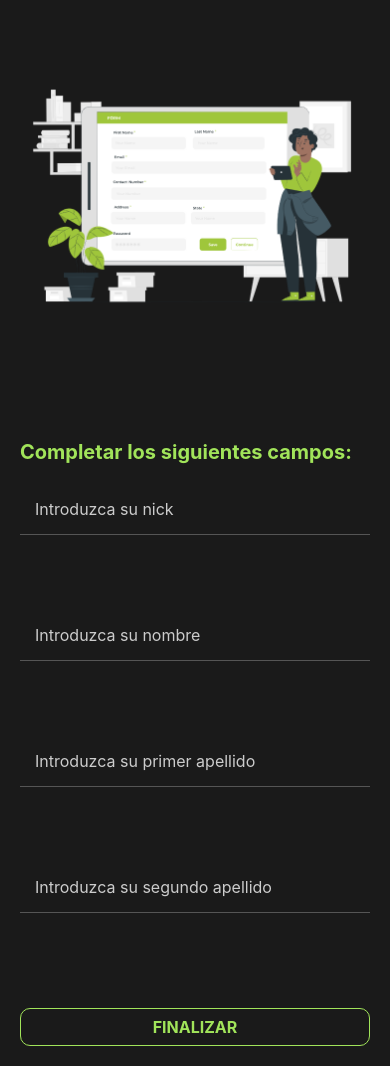
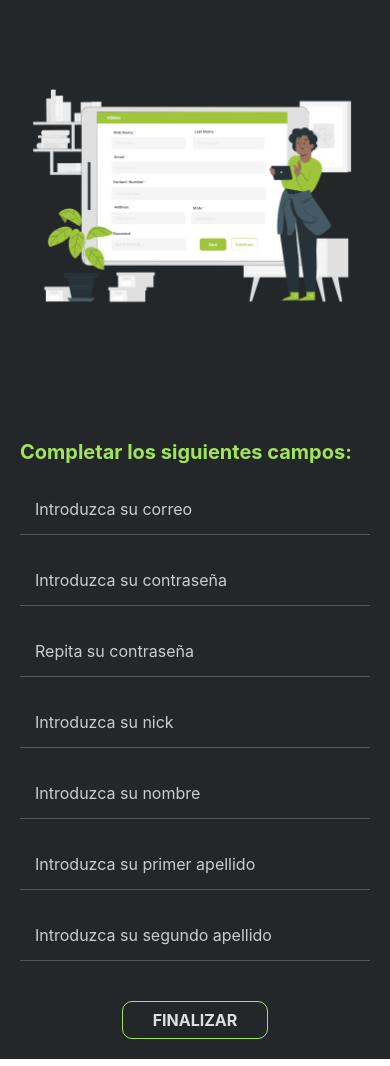
Before and after one commit to FernandoVB96/VedrunaApp, a React Native app: screen /Register in a window 390 px wide. Built offline with nearby package versions, Linux system fonts and the light colour scheme.

Commit message:
registro firebase

```diff
--- a/src/paginas/LoginScreen.js
+++ b/src/paginas/LoginScreen.js
@@ -2,14 +2,12 @@
 import React from 'react';
 import { View, Text, TextInput, TouchableOpacity, StyleSheet, Image } from 'react-native';
 import { getAuth, signInWithEmailAndPassword } from 'firebase/auth';
-import { app } from '../../firebase-config'; // Importa la app ya inicializada
+import { app } from '../../firebase-config';
 
 export default function LoginScreen({ navigation }) {
 
   const [email, setEmail] = React.useState('');
   const [password, setPassword] = React.useState('');
-
-  // Usa la app que ya fue inicializada
   const auth = getAuth(app);
 
   const handleSingIn = () => {
@@ -28,7 +26,7 @@ export default function LoginScreen({ navigation }) {
       {/* Sección del Logo */}
       <View style={styles.logoSection}>
         <Image
-          source={require('../img/logoVedruna.png')} // Reemplaza con la ubicación correcta de tu imagen
+          source={require('../img/logoVedruna.png')}
           style={styles.logo}
         />
       </View>
@@ -83,35 +81,36 @@ const styles = StyleSheet.create({
     flex: 1,
     backgroundColor: '#23272A',
     alignItems: 'center',
-    justifyContent: 'space-between', // Espacia el contenido entre el top y el bottom
-    paddingTop: 10, // Ajuste de padding superior
-    paddingBottom: 20, // Espacio en la parte inferior
+    justifyContent: 'space-between',
+    paddingTop: 10,
+    paddingBottom: 20,
   },
   logoSection: {
-    marginTop: 0, // Sin margen superior para que el logo esté en la parte superior
-    marginBottom: 20, // Espacio debajo del logo
+    marginTop: 0,
+    marginBottom: 20,
   },
   logo: {
-    width: 200, // Tamaño del logo
-    height: 200, // Tamaño del logo
+    width: 200,
+    height: 200,
     resizeMode: 'contain',
   },
   titleSection: {
-    marginBottom: 40, // Espacio debajo del título
+    marginBottom: 40,
     alignItems: 'center',
   },
   title: {
     color: '#DFDFDF',
-    fontSize: 40, // Tamaño de letra
+    fontSize: 40,
     fontWeight: 'bold',
   },
   formSection: {
     width: '80%',
-    marginBottom: 0, // Ajuste aún más el margen inferior para mover el formulario más hacia arriba
+    marginBottom: 0,
   },
   input: {
     backgroundColor: '#323639',
-    borderRadius: 10,  // Aquí se le da un borderRadius de 10
+    color: '#DFDFDF',
+    borderRadius: 10,
     padding: 10,
     marginBottom: 15,
     fontSize: 16,
@@ -125,11 +124,11 @@ const styles = StyleSheet.create({
   buttonSection: {
     width: '80%',
     alignItems: 'center',
-    marginBottom: 30, // Más espacio debajo del botón
+    marginBottom: 30,
   },
   loginButton: {
     backgroundColor: '#9FC63B',
-    borderRadius: 10, // Botón más redondeado
+    borderRadius: 10,
     paddingVertical: 10,
     paddingHorizontal: 20,
     alignItems: 'center',
--- a/src/paginas/RegisterScreen.js
+++ b/src/paginas/RegisterScreen.js
@@ -1,20 +1,68 @@
 import React from 'react';
-import { View, Text, TextInput, TouchableOpacity, StyleSheet, Image, ScrollView } from 'react-native';
+import { View, Text, TextInput, TouchableOpacity, StyleSheet, Image, ScrollView, Alert } from 'react-native';
+import { getAuth, createUserWithEmailAndPassword } from 'firebase/auth';
+import { app } from '../../firebase-config';
 
 export default function RegisterScreen({ navigation }) {
+  const [email, setEmail] = React.useState('');
+  const [password, setPassword] = React.useState('');
+  const [confirmPassword, setConfirmPassword] = React.useState('');
+  const auth = getAuth(app);
+
+  const handleCreateAccount = () => {
+    console.log('Password:', password);
+    console.log('Confirm Password:', confirmPassword);
+
+    if (password !== confirmPassword) {
+      Alert.alert('Error', 'Las contraseñas no coinciden.');
+      return;
+    }
+
+    createUserWithEmailAndPassword(auth, email, password)
+      .then((userCredential) => {
+        console.log('Cuenta creada');
+        navigation.navigate('Login');
+      })
+      .catch((error) => {
+        console.log('Error al crear cuenta:', error);
+        Alert.alert('Error', 'No se pudo crear la cuenta. Verifica los datos.');
+      });
+  };
+
   return (
     <View style={styles.container}>
       <ScrollView contentContainerStyle={styles.scrollContainer}>
         <View style={styles.imagePlaceholder}>
-          {/* Aquí se coloca la imagen */}
           <Image
-            source={require('../img/formulario 1.png')} // Ajusta la ruta según la ubicación de tu imagen
+            source={require('../img/formulario 1.png')}
             style={styles.image}
           />
         </View>
 
         <Text style={styles.title}>Completar los siguientes campos:</Text>
 
+        <TextInput
+          onChangeText={(text) => setEmail(text)}
+          style={styles.input}
+          placeholder="Introduzca su correo"
+          placeholderTextColor="#ccc"
+          keyboardType="email-address"
+          autoCapitalize="none"
+        />
+        <TextInput
+          onChangeText={(text) => setPassword(text)}
+          style={styles.input}
+          placeholder="Introduzca su contraseña"
+          placeholderTextColor="#ccc"
+          secureTextEntry={true}
+        />
+        <TextInput
+          onChangeText={(text) => setConfirmPassword(text)}
+          style={styles.input}
+          placeholder="Repita su contraseña"
+          placeholderTextColor="#ccc"
+          secureTextEntry={true}
+        />
         <TextInput style={styles.input} placeholder="Introduzca su nick" placeholderTextColor="#ccc" />
         <TextInput style={styles.input} placeholder="Introduzca su nombre" placeholderTextColor="#ccc" />
         <TextInput style={styles.input} placeholder="Introduzca su primer apellido" placeholderTextColor="#ccc" />
@@ -22,7 +70,7 @@ export default function RegisterScreen({ navigation }) {
 
         <TouchableOpacity
           style={styles.button}
-          onPress={() => navigation.navigate('Login')} // Redirige a la pantalla de Login al finalizar
+          onPress={handleCreateAccount}
         >
           <Text style={styles.buttonText}>FINALIZAR</Text>
         </TouchableOpacity>
@@ -34,58 +82,57 @@ export default function RegisterScreen({ navigation }) {
 const styles = StyleSheet.create({
   container: {
     flex: 1,
-    backgroundColor: '#1a1a1a', // Fondo oscuro
+    backgroundColor: '#23272A',
     alignItems: 'center',
     justifyContent: 'flex-start',
     padding: 20,
   },
   scrollContainer: {
-    flexGrow: 1, // Permite que el contenido se expanda para llenar la pantalla
-    justifyContent: 'flex-start', // Hace que los elementos se alineen desde la parte superior
+    flexGrow: 1,
+    justifyContent: 'flex-start',
   },
   imagePlaceholder: {
-    height: 400, // Aumenta la altura del contenedor de la imagen
+    height: 400,
     width: '100%',
     marginBottom: 20,
-    justifyContent: 'flex-start', // Asegura que la imagen se pegue a la parte superior
+    justifyContent: 'flex-start',
     alignItems: 'center',
   },
   image: {
-    width: 350, // Tamaño más grande de la imagen
-    height: 350, // Tamaño más grande de la imagen
-    resizeMode: 'contain', // Para que la imagen mantenga sus proporciones
+    width: 350,
+    height: 350,
+    resizeMode: 'contain',
   },
   title: {
-    color: '#a1e45a', // Verde como en la imagen
-    fontSize: 20, // Fuente ligeramente más pequeña
-    fontWeight: 'bold', // Hacemos el texto en negrita
+    color: '#a1e45a',
+    fontSize: 20,
+    fontWeight: 'bold',
     marginBottom: 20,
-    textAlign: 'left', // Alineación a la izquierda
-    width: '100%', // Ocupa todo el ancho disponible
+    textAlign: 'left',
+    width: '100%',
   },
   input: {
-    backgroundColor: '#1a1a1a', // Fondo oscuro
     color: '#fff',
     width: '100%',
     padding: 15,
-    marginBottom: 75, // Añadido espacio de 2 cm (aproximadamente 75 píxeles)
+    marginBottom: 20,
     fontSize: 16,
-    borderBottomWidth: 1, // Línea en la parte inferior del campo
-    borderBottomColor: '#555', // Color de la línea inferior
+    borderBottomWidth: 1,
+    borderBottomColor: '#555',
   },
   button: {
-    backgroundColor: 'transparent', // Fondo transparente para que se vea el fondo de la pantalla
-    paddingVertical: 8, // Ajusta el tamaño vertical del botón
-    paddingHorizontal: 30, // Ajusta el tamaño horizontal del botón, más pequeño
-    borderRadius: 10, // Radio de 10
+    backgroundColor: 'transparent',
+    paddingVertical: 8,
+    paddingHorizontal: 30,
+    borderRadius: 10,
     alignItems: 'center',
-    borderWidth: 1, // Borde verde alrededor del botón
-    borderColor: '#a1e45a', // Color verde del borde
-    marginTop: 20, // Separación entre el formulario y el botón
-    width: 'auto', // El botón solo ocupa el espacio necesario
+    borderWidth: 1,
+    borderColor: '#a1e45a',
+    marginTop: 20,
+    alignSelf: 'center',
   },
   buttonText: {
-    color: '#a1e45a', // Color de texto verde
+    color: '#DFDFDF',
     fontSize: 16,
     fontWeight: 'bold',
   },
--- a/src/paginas/TabScreen.js
+++ b/src/paginas/TabScreen.js
@@ -2,26 +2,26 @@ import React, { useState } from 'react';
 import { View, StyleSheet, Image, ScrollView, TouchableOpacity, Text } from 'react-native';
 
 export default function RegisterScreen() {
-  const [showMessage, setShowMessage] = useState(false); // Estado para mostrar el mensaje de ADD
-  const [showSettings, setShowSettings] = useState(false); // Estado para mostrar el menú de ajustes
-  const [showWelcomeText, setShowWelcomeText] = useState(true); // Estado para controlar la visibilidad del mensaje de bienvenida
+  const [showMessage, setShowMessage] = useState(false);
+  const [showSettings, setShowSettings] = useState(false);
+  const [showWelcomeText, setShowWelcomeText] = useState(true);
 
   const handleAddPress = () => {
     setShowMessage(true);
-    setShowSettings(false); // Aseguramos que el menú de ajustes no esté visible
-    setShowWelcomeText(false); // Ocultamos el texto de bienvenida cuando se presiona ADD
+    setShowSettings(false);
+    setShowWelcomeText(false);
   };
 
   const handleSettingsPress = () => {
     setShowSettings(true);
-    setShowMessage(false); // Aseguramos que el mensaje de ADD no esté visible
-    setShowWelcomeText(false); // Ocultamos el texto de bienvenida cuando se presiona AJUSTES
+    setShowMessage(false);
+    setShowWelcomeText(false);
   };
 
   const handleHomePress = () => {
     setShowMessage(false);
-    setShowSettings(false); // Aseguramos que el menú de ajustes no esté visible
-    setShowWelcomeText(true); // Mostramos el mensaje de bienvenida cuando se presiona HOME
+    setShowSettings(false);
+    setShowWelcomeText(true);
   };
 
   return (
@@ -29,7 +29,7 @@ export default function RegisterScreen() {
       <ScrollView contentContainerStyle={styles.scrollContainer} scrollEnabled={false}>
         <View style={styles.imagePlaceholder}>
           <Image
-            source={require('../img/cabecera_logo_home.png')} // Ajusta la ruta según la ubicación de tu imagen
+            source={require('../img/cabecera_logo_home.png')}
             style={styles.image}
           />
         </View>
@@ -42,14 +42,14 @@ export default function RegisterScreen() {
         {/* Mostrar mensaje cuando se presiona ADD */}
         {showMessage && (
           <View style={styles.messageContainer}>
-            <Text style={styles.messageText}>¡Has presionado el botón ADD!</Text>
+            <Text style={styles.messageText}>ADD</Text>
           </View>
         )}
 
         {/* Mostrar menú de ajustes cuando se presiona AJUSTES */}
         {showSettings && (
           <View style={styles.settingsMenu}>
-            <Text style={styles.settingsText}>Menú de Ajustes</Text>
+            <Text style={styles.settingsText}>Ajustes</Text>
           </View>
         )}
       </ScrollView>
@@ -58,19 +58,19 @@ export default function RegisterScreen() {
       <View style={styles.footer}>
         <TouchableOpacity style={styles.footerButton} onPress={handleHomePress}>
           <Image
-            source={require('../img/home.png')} // Ruta de la imagen para HOME
+            source={require('../img/home.png')}
             style={styles.footerImage}
           />
         </TouchableOpacity>
         <TouchableOpacity style={styles.footerButton} onPress={handleAddPress}>
           <Image
-            source={require('../img/add.png')} // Ruta de la imagen para ADD
+            source={require('../img/add.png')}
             style={styles.footerImage}
           />
         </TouchableOpacity>
         <TouchableOpacity style={styles.footerButton} onPress={handleSettingsPress}>
           <Image
-            source={require('../img/ajustes.png')} // Ruta de la imagen para AJUSTES
+            source={require('../img/ajustes.png')}
             style={styles.footerImage}
           />
         </TouchableOpacity>
@@ -82,59 +82,58 @@ export default function RegisterScreen() {
 const styles = StyleSheet.create({
   container: {
     flex: 1,
-    backgroundColor: '#1a1a1a', // Fondo oscuro
+    backgroundColor: '#23272A',
     alignItems: 'center',
     justifyContent: 'flex-start',
-    marginTop: 0, // Elimina cualquier margen superior
-    paddingTop: 0, // Elimina el relleno superior
+    marginTop: 0,
+    paddingTop: 0,
   },
   scrollContainer: {
-    flexGrow: 1, // Permite que el contenido se expanda para llenar la pantalla
-    justifyContent: 'flex-start', // Alinea el contenido desde la parte superior
-    paddingBottom: 20, // Añadir algo de espacio en la parte inferior para evitar que el contenido quede cortado
+    flexGrow: 1,
+    justifyContent: 'flex-start',
+    paddingBottom: 20,
   },
   imagePlaceholder: {
-    height: 350, // Tamaño de la imagen
-    width: '100%', // Ancho completo
-    justifyContent: 'flex-start', // Asegura que la imagen se pegue a la parte superior
+    height: 350,
+    width: '100%',
+    justifyContent: 'flex-start',
     alignItems: 'center',
-    marginTop: -114, // Mueve la imagen hacia arriba (aproximadamente 3cm hacia arriba) y 2cm más abajo
-    paddingTop: 0, // Elimina cualquier relleno superior
+    marginTop: -114,
+    paddingTop: 0,
   },
   image: {
-    width: 350, // Tamaño de la imagen
-    height: 350, // Tamaño de la imagen
-    resizeMode: 'contain', // Mantiene las proporciones de la imagen
+    width: 350,
+    height: 350,
+    resizeMode: 'contain',
   },
   welcomeText: {
-    color: '#ffffff', // Color del texto
-    fontSize: 20, // Tamaño de la fuente
-    marginTop: 20, // Espacio arriba
-    textAlign: 'center', // Centrado del texto
+    color: '#ffffff',
+    fontSize: 20,
+    marginTop: 20,
+    textAlign: 'center',
   },
   footer: {
-    flexDirection: 'row', // Alinea los botones horizontalmente
-    justifyContent: 'space-around', // Distribuye los botones con espacio entre ellos
+    flexDirection: 'row',
+    justifyContent: 'space-around',
     alignItems: 'center',
     width: '100%',
-    height: 60, // Altura del footer
-    backgroundColor: '#333', // Fondo oscuro para el footer
+    height: 60,
+    backgroundColor: '#333',
     position: 'absolute',
-    bottom: 0, // Fija el footer en la parte inferior
-    paddingHorizontal: 20, // Espacio a los lados del footer
+    bottom: 0,
+    paddingHorizontal: 20,
   },
   footerButton: {
-    width: 50, // Ancho de cada botón
-    height: 50, // Alto de cada botón
+    width: 50,
+    height: 50,
     justifyContent: 'center',
     alignItems: 'center',
-    backgroundColor: 'rgba(255, 255, 255, 0.1)', // Fondo temporal para ver los botones
-    borderRadius: 25, // Hacer los botones redondeados
+    borderRadius: 25,
   },
   footerImage: {
-    width: 30, // Ancho de las imágenes
-    height: 30, // Alto de las imágenes
-    resizeMode: 'contain', // Mantiene las proporciones de la imagen
+    width: 30,
+    height: 30,
+    resizeMode: 'contain',
   },
   messageContainer: {
     marginTop: 20,
```
